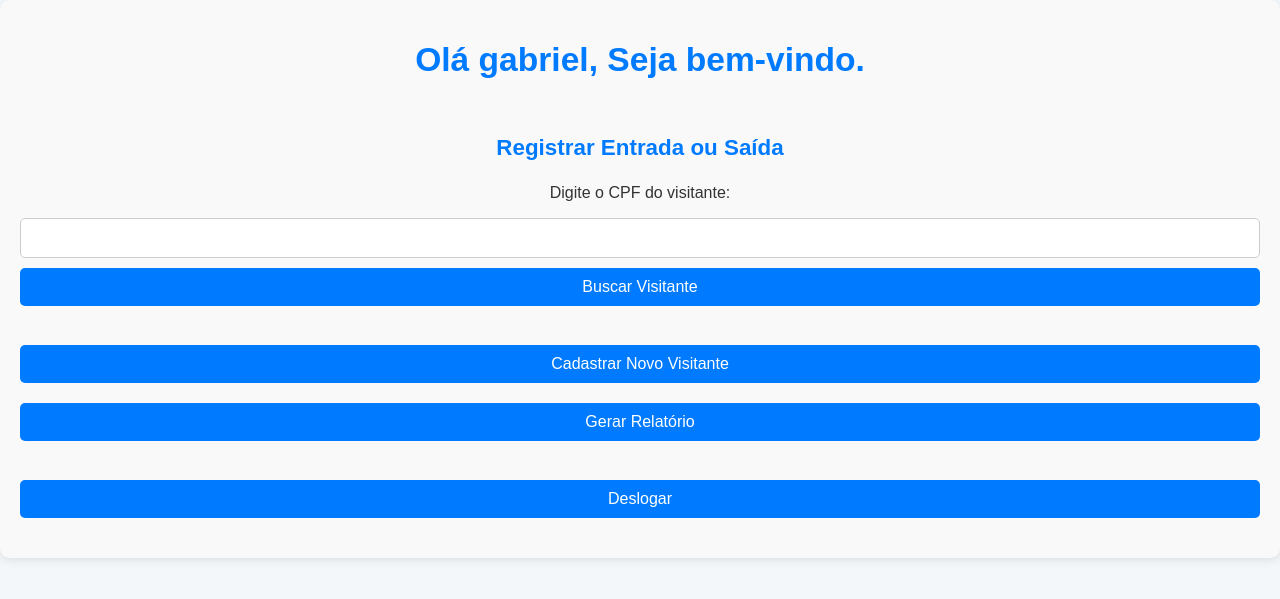
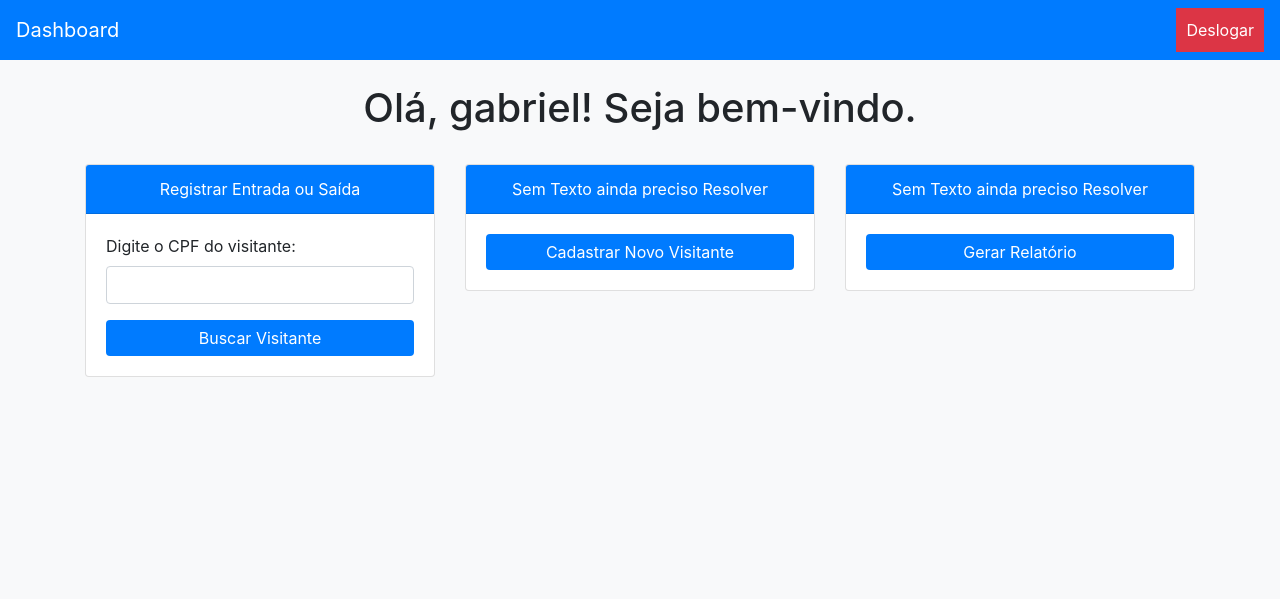
Before and after one commit to testinhaGpe/TCC, a PHP site: page /dashboard.php in a window 1280 px wide. Shown: the top 599 px of the page. Run offline with PHP 8.4, Linux system fonts and the light colour scheme; a user stored in the database is signed in; some libraries are stand-ins or nearby versions.

Commit message:
Uso de Boostrap

```diff
--- a/dashboard.php
+++ b/dashboard.php
@@ -4,36 +4,123 @@
 <head>
     <meta charset="UTF-8">
     <meta name="viewport" content="width=device-width, initial-scale=1.0">
-    <title>DashBoard</title>
-    <link rel="stylesheet" type="text/css" href="css/estilo.css">
+    <title>Dashboard</title>
+    <link rel="stylesheet" href="https://stackpath.bootstrapcdn.com/bootstrap/4.5.2/css/bootstrap.min.css">
+    <style>
+        body {
+            background-color: #f8f9fa;
+        }
+        .navbar {
+            background-color: #007bff;
+        }
+        .navbar-brand {
+            color: white;
+        }
+        .card-header {
+            background-color: #007bff;
+            color: white;
+        }
+        .card-container {
+            max-height: 1px; /* Definir altura máxima */
+            overflow-y: auto; /* Habilitar rolagem se o conteúdo exceder a altura máxima */
+        }
+        .logout-btn {
+            color: white;
+            background-color: #dc3545;
+            border: none;
+            padding: 10px;
+            cursor: pointer;
+        }
+        .btn-custom {
+            background-color: #007bff;
+            color: white;
+            border: none;
+        }
+        .btn-custom:hover {
+            background-color: #0056b3;
+        }
+
+    </style>
 </head>
 <body>
-    <div class="container">
-        <h1>Olá <?php echo $_SESSION['usuario']; ?>, Seja bem-vindo.</h1>
 
-        <!-- Formulário para buscar visitante já cadastrado -->
-        <div class="form-container">
-            <form action="entrada.ou.saida.php" method="POST">
-                <fieldset>
-                    <legend><b>Registrar Entrada ou Saída</b></legend>
-                    <label for="cpf">Digite o CPF do visitante:</label>
-                    <input type="text" name="cpf" id="cpf" required>
-                    <button type="submit">Buscar Visitante</button>
-                </fieldset>
-            </form>
-        <br>
+   <!-- Navbar -->
+<nav class="navbar navbar-expand-lg">
+    <a class="navbar-brand" href="#">Dashboard</a>
+    <div class="ml-auto">
+        <a href="logout.php" class="logout-link">
+            <button class="logout-btn">Deslogar</button>
+        </a>
+    </div>
+</nav>
 
-        <!-- Botão para cadastrar novos visitantes -->
-        <div class="button-container">
-            <a href="cadastro.visitantes.php"><button>Cadastrar Novo Visitante</button></a>
+<!-- Conteúdo Principal -->
+<div class="container mt-4">
+    <div class="row justify-content-center">
+        <!-- Mensagem de boas-vindas -->
+        <div class="col-12 text-center">
+            <h1>Olá, <?php echo $_SESSION['usuario']; ?>! Seja bem-vindo.</h1>
+        </div>
+    </div>
+
+    <div class="row mt-4">
+        <!-- Formulário de busca por visitante -->
+        <div class="col-md-4">
+            <div class="card">
+                <div class="card-header text-center">
+                    Registrar Entrada ou Saída
+                </div>
+                <div class="card-body">
+                    <form action="entrada.ou.saida.php" method="POST">
+                        <div class="form-group">
+                            <label for="cpf">Digite o CPF do visitante:</label>
+                            <input type="text" class="form-control" name="cpf" id="cpf" required>
+                        </div>
+                        <button type="submit" class="btn btn-custom btn-block">Buscar Visitante</button>
+                    </form>
+                </div>
+            </div>
         </div>
 
-        <!-- Botões para funcionalidades adicionais -->
-        <div class="button-container">
-            <a href="relatorios.php"><button>Gerar Relatório</button></a>
-            <br><br>
-            <a href="logout.php"><button>Deslogar</button></a>
+        <!-- Cards de funcionalidades adicionais, lado a lado -->
+        <div class="col-md-8">
+            <div class="row">
+                <!-- Card de Cadastrar Novo Visitante -->
+                <div class="col-md-6 mb-3">
+                    <div class="card">
+                        <div class="card-header text-center">Sem Texto ainda preciso Resolver</div>
+                        <div class="card-body text-center">
+                            <a href="cadastro.visitantes.php" class="btn btn-custom btn-block">Cadastrar Novo Visitante</a>
+                        </div>
+                    </div>
+                </div>
+
+                <!-- Card de Gerar Relatório -->
+                <div class="col-md-6 mb-3">
+                    <div class="card">
+                        <div class="card-header text-center">Sem Texto ainda preciso Resolver</div>
+                        <div class="card-body text-center">
+                            <a href="relatorios.php" class="btn btn-custom btn-block">Gerar Relatório</a>
+                        </div>
+                    </div>
+                </div>
+
+                <!-- Card de Deslogar DESATIVADO -->
+                <!-- <div class="col-md-12">
+                    <div class="card">
+                        <div class="card-header text-center">Deslogar</div>
+                        <div class="card-body text-center">
+                            <a href="logout.php" class="btn btn-custom btn-block">Deslogar</a>
+                        </div>
+                    </div>-->
+                </div>
+            </div>
         </div>
     </div>
+</div>
+
+<script src="https://code.jquery.com/jquery-3.5.1.slim.min.js"></script>
+<script src="https://cdn.jsdelivr.net/npm/@popperjs/core@2.5.2/dist/umd/popper.min.js"></script>
+<script src="https://stackpath.bootstrapcdn.com/bootstrap/4.5.2/js/bootstrap.min.js"></script>
 </body>
 </html>
--- a/entrada.ou.saida.php
+++ b/entrada.ou.saida.php
@@ -19,7 +19,7 @@ if ($_SERVER["REQUEST_METHOD"] == "POST") {
         echo "Deseja registrar a entrada ou a saída?<br>";
 
         // Formulário para registrar entrada ou saída
-        echo '<form action="registrar_acesso.php" method="POST">
+        echo '<form action="registrar.acesso.php" method="POST">
                 <input type="hidden" name="id_visitante" value="' . $visitante['id_visitante'] . '">
                 <button type="submit" name="acao" value="entrada">Registrar Entrada</button>
                 <button type="submit" name="acao" value="saida">Registrar Saída</button>
--- a/novo.cadastro.php
+++ b/novo.cadastro.php
@@ -184,7 +184,7 @@ if ($_SERVER['REQUEST_METHOD'] == 'POST') {
                 <p>Nível de Acesso:</p>
                 <select name="nivel_acesso" id="nivel_acesso" required>
                     <option value="porteiro">Porteiro</option>
-                    <option value="administrador">Administrador</option>
+                <!--    <option value="administrador">Administrador</option>-->
                 </select>
                 <input type="submit" name="submit" id="submit" value="Cadastrar">
                 <!-- Botão para Voltar -->
--- a/relatorios.php
+++ b/relatorios.php
@@ -67,8 +67,8 @@ $result = $conn->query($sql);
     </table>
 
     <br><br>
-    <!-- Botão para voltar ao Dashboard -->
-    <a href="dashboard.php"><button>Voltar</button></a>
+    <!-- Botão para voltar à página anterior -->
+    <button onclick="window.history.back()">Voltar</button>
 
     <?php
     // Fechar a conexão
```
